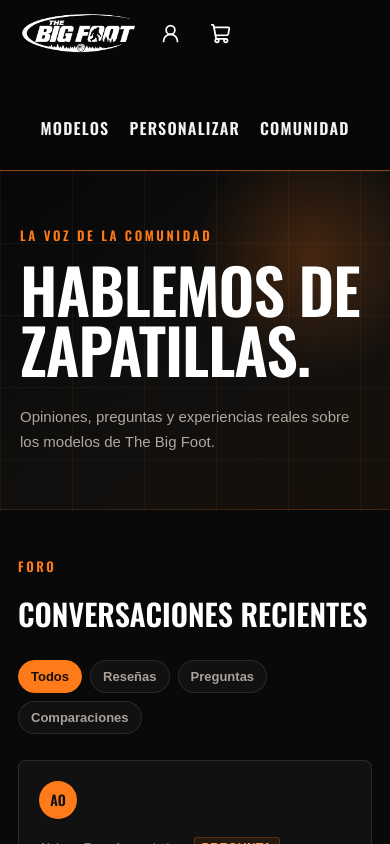
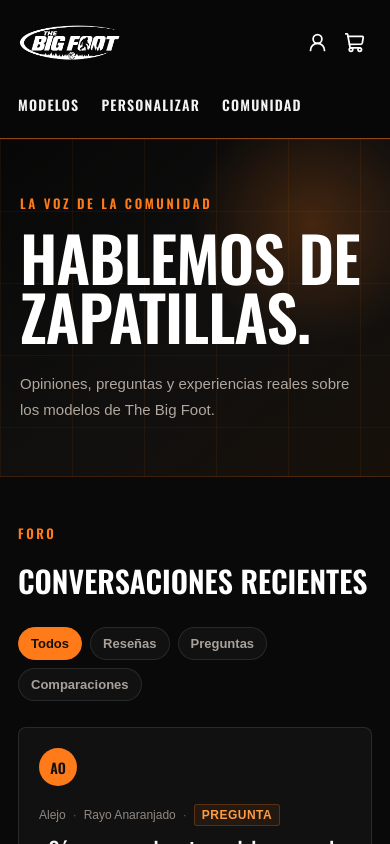
Before and after one commit to olatealejo/Proyecto_Big_Foot, a React (Vite) app: page /comunidad in a window 390 px wide. Shown: the top 844 px of the page. Built offline with nearby package versions, Linux system fonts and the light colour scheme.

Commit message:
style: adaptar navbar de comunidad a móviles

```diff
--- a/src/pages/Comunidad.css
+++ b/src/pages/Comunidad.css
@@ -490,3 +490,67 @@
     transition: none;
   }
 }
+
+@media (max-width: 900px) {
+  .comunidad-pagina .navbar {
+    padding: 14px 24px;
+    grid-template-columns: 1fr auto;
+    row-gap: 12px;
+  }
+
+  .comunidad-pagina .navbar-menu {
+    grid-column: 1 / -1;
+    grid-row: 2;
+
+    width: 100%;
+    justify-content: center;
+  }
+
+  .comunidad-pagina .navbar-menu a {
+    padding: 10px 0;
+  }
+
+  .comunidad-pagina .navbar-menu a::after {
+    bottom: 3px;
+  }
+
+  .comunidad-pagina .navbar-iconos {
+    grid-column: 2;
+    grid-row: 1;
+  }
+}
+
+@media (max-width: 600px) {
+  .comunidad-pagina .navbar {
+    padding: 13px 18px;
+  }
+
+  .comunidad-pagina .navbar-logo img {
+    width: 104px;
+  }
+
+  .comunidad-pagina .navbar-iconos {
+    gap: 2px;
+  }
+
+  .comunidad-pagina .navbar-iconos a {
+    width: 35px;
+    height: 35px;
+  }
+
+  .comunidad-pagina .navbar-menu {
+    justify-content: flex-start;
+    gap: 22px;
+    overflow-x: auto;
+    scrollbar-width: none;
+  }
+
+  .comunidad-pagina .navbar-menu::-webkit-scrollbar {
+    display: none;
+  }
+
+  .comunidad-pagina .navbar-menu a {
+    flex: 0 0 auto;
+    font-size: 14px;
+  }
+}
```
